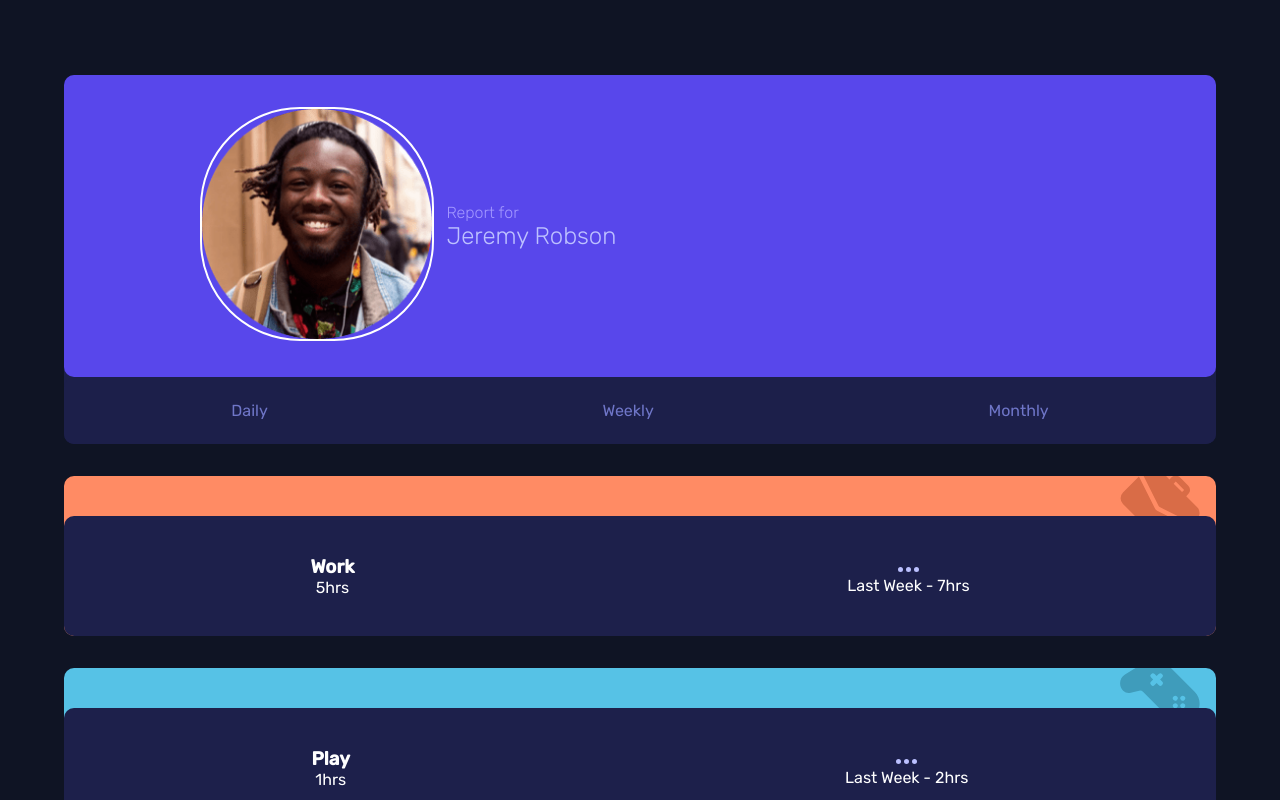
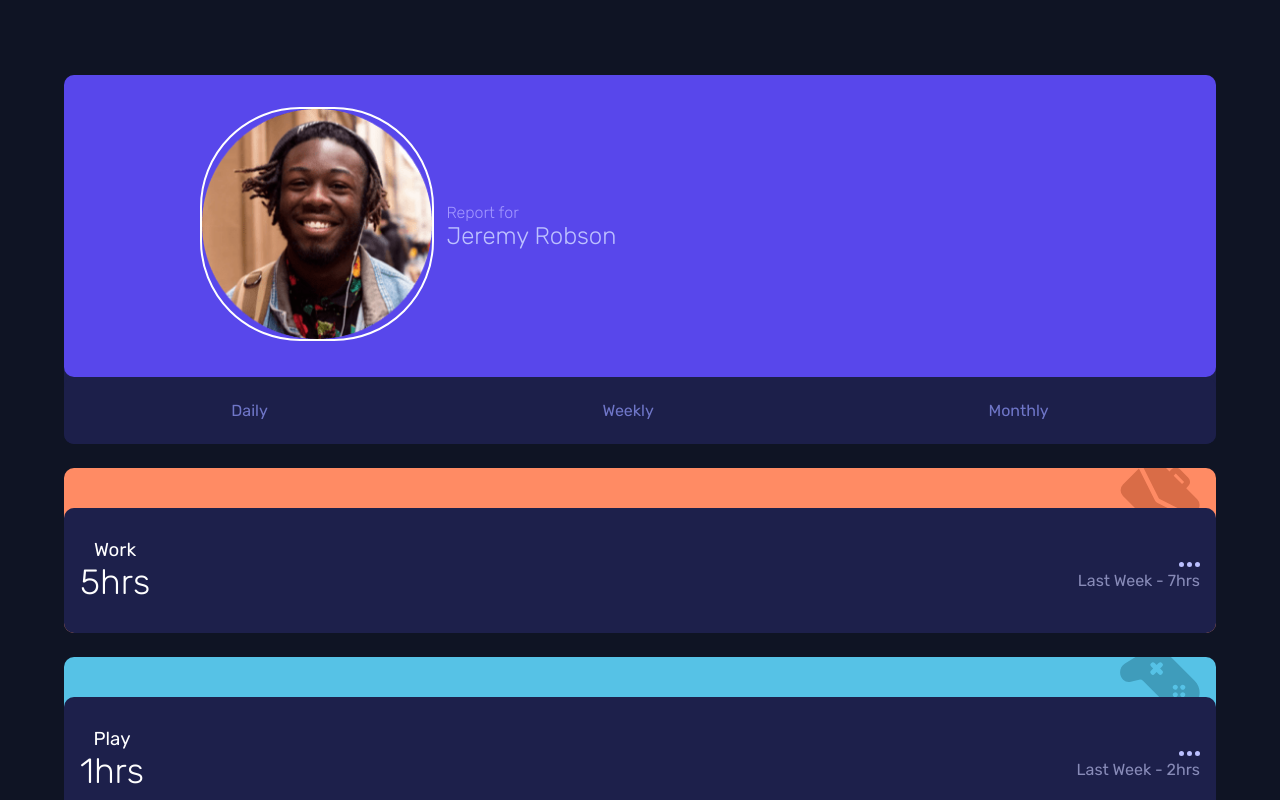
Before and after one commit to OscarAnillo/Time-tracking-dashboard, a React (Create React App) app: page / in a window 1280 px wide. Shown: the top 800 px of the page. Built offline with nearby package versions, Linux system fonts and the light colour scheme.

Commit message:
add styles to h3, p, second div and colors

```diff
--- a/src/App.css
+++ b/src/App.css
@@ -78,7 +78,7 @@ img {
 
 /* InfoCards components */
 .cards {
-  margin: 2em 0;
+  margin: 1.5em 0;
   position: relative;
   border-radius: 10px;
 
@@ -99,11 +99,25 @@ img {
 .cards-row {
   display: flex;
   align-items: center;
-  justify-content: space-around;
+  justify-content: space-between;
   background-color: rgb(29, 32, 75  );
   color: #fff;
   border-radius: 10px;
-  height: 120px;
+  padding: 1.9em 1em;
+}
+
+.cards-row h3 {
+  font-weight: 400;
+}
+.cards-row .current {
+  font-size: 35px;
+  font-weight: 300;
+}
+.cards-row > div:nth-child(2) {
+  text-align: right;
+}
+.cards-row .previous {
+  color: rgb(136, 139, 184);
 }
 
 .work {
--- a/src/components/info-cards.js
+++ b/src/components/info-cards.js
@@ -16,11 +16,11 @@ export default function InfoCards(){
                     <div className="cards-row">
                         <div>
                             <h3>{item.title}</h3>
-                            <p>{item.timeframes.daily.current}hrs</p>
+                            <p className='current'>{item.timeframes.daily.current}hrs</p>
                         </div>
                         <div>
                             <img src="images/icon-ellipsis.svg" alt="" />
-                            <p>Last Week - {item.timeframes.daily.previous}hrs</p>
+                            <p className='previous'>Last Week - {item.timeframes.daily.previous}hrs</p>
                         </div>
                     </div>
                 </div>
```
